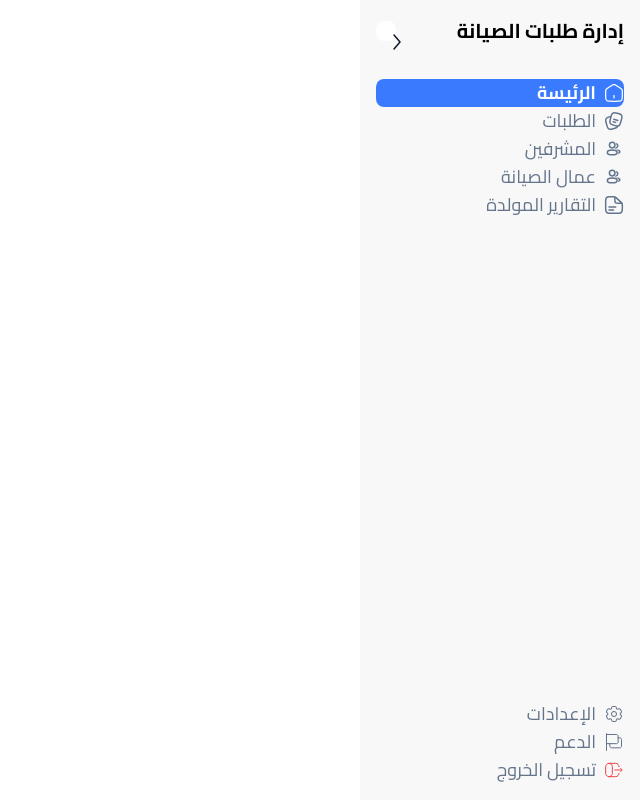
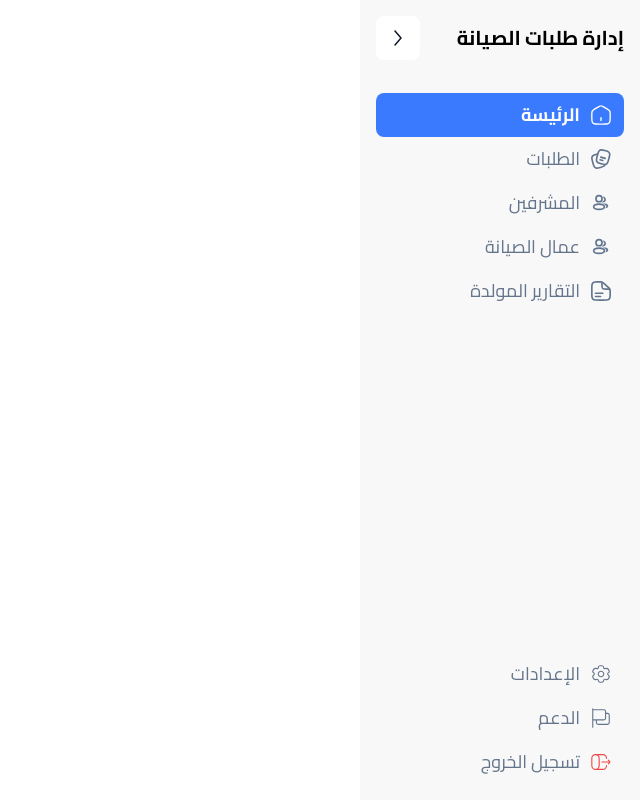
Before and after one commit to M-Bayer-A/NSR-Dashboard, a React (Vite) app: page /home in a window 1280 px wide. Shown: the whole page, without its empty margins (640-1280 px from the left). Built offline with nearby package versions, Linux system fonts and the light colour scheme.

Commit message:
finish the sideBar

```diff
--- a/src/features/main/MainLayout.jsx
+++ b/src/features/main/MainLayout.jsx
@@ -50,7 +50,7 @@ export default function MainLayout() {
             إدارة طلبات الصيانة
           </h1>
         </SideBarHeader>
-        <SideBarContent className={"text-[16px] p-4"}>
+        <SideBarContent className={"text-[16px]"}>
           {sectionList.map((section) => (
             <SideBarButton
               key={section.title}
@@ -61,7 +61,7 @@ export default function MainLayout() {
             />
           ))}
         </SideBarContent>
-        <SideBarFooter className={"p-4"}>
+        <SideBarFooter>
           <SideBarButton
             active={false}
             icon={Icons.Setting}
--- a/src/features/main/components/customSideBar/SideBarButton.jsx
+++ b/src/features/main/components/customSideBar/SideBarButton.jsx
@@ -1,12 +1,6 @@
 import { useIsSideBarOpen } from "./SideBarProvider";
 
-export default function SideBarButton({
-  className,
-  active,
-  icon,
-  title,
-  onClick,
-}) {
+export default function SideBarButton({ active, icon, title, onClick }) {
   //
   const { isOpen } = useIsSideBarOpen();
   //
@@ -14,16 +8,15 @@ export default function SideBarButton({
   //
   return (
     <button
-      className={`w-full flex flex-row-reverse items-center rounded-lg
-        transition-all duration-300 ease-in-out
-        ${active ? "bg-[#397AFF]" : "bg-transparent"}
-        ${isOpen ? "w-full gap-2" : "w-fit gap-0"}
-        ${className}`}
+      className={`w-full flex flex-row-reverse items-center px-3 py-2 gap-2.5 rounded-lg
+        ${active ? "bg-[#397AFF]" : "bg-transparent"}`}
       onClick={onClick}
     >
       {Icon && (
         <Icon
-          className={`size-5 shrink-0 ${active ? "text-white" : "text-slate-500 "} `}
+          className={`size-5.5 shrink-0 ${
+            active ? "text-white" : "text-slate-500"
+          }`}
         />
       )}
 
--- a/src/features/main/components/customSideBar/SideBarContent.jsx
+++ b/src/features/main/components/customSideBar/SideBarContent.jsx
@@ -1,3 +1,3 @@
 export default function SideBarContent({ children, className }) {
-  return <div className={`${className} grow`}>{children}</div>;
+  return <div className={`${className} p-4 grow`}>{children}</div>;
 }
--- a/src/features/main/components/customSideBar/SideBarFooter.jsx
+++ b/src/features/main/components/customSideBar/SideBarFooter.jsx
@@ -1,3 +1,3 @@
 export default function SideBarFooter({ children, className }) {
-  return <div className={`${className}`}>{children}</div>;
+  return <div className={`${className} p-4`}>{children}</div>;
 }
--- a/src/features/main/components/customSideBar/SideBarHeader.jsx
+++ b/src/features/main/components/customSideBar/SideBarHeader.jsx
@@ -7,9 +7,9 @@ export default function SideBarHeader({ children }) {
   const { isOpen, handleOpenSideBar } = useIsSideBarOpen();
   //
   return (
-    <div className="w-full flex flex-row justify-center items-center gap-2 p-4 border-b border-[#F8F8F8]">
+    <div className="w-full flex flex-row items-center p-4 gap-2 border-b border-[#F8F8F8]">
       <CustomIconButton
-        className={`size-5 border-transparent bg-white ${isOpen ? "rotate-0" : "rotate-180"}`}
+        className={`size-11 shrink-0 border-transparent bg-white ${isOpen ? "rotate-0" : "rotate-180"}`}
         icon={Icons.Arrow}
         onClick={() => {
           handleOpenSideBar();
--- a/src/features/shared/component/CustomIconButton.jsx
+++ b/src/features/shared/component/CustomIconButton.jsx
@@ -9,7 +9,7 @@ export default function CustomIconButton({
     <button
       disabled={disabled}
       onClick={onClick}
-      className={`p-2 border rounded-lg transition duration-300 ease-in-out
+      className={`border rounded-lg transition duration-300 flex items-center justify-center
       disabled:bg-gray-50 disabled:text-gray-400 disabled:border-gray-200 disabled:cursor-not-allowed disabled:shadow-none
       ${className}`}
     >
```
